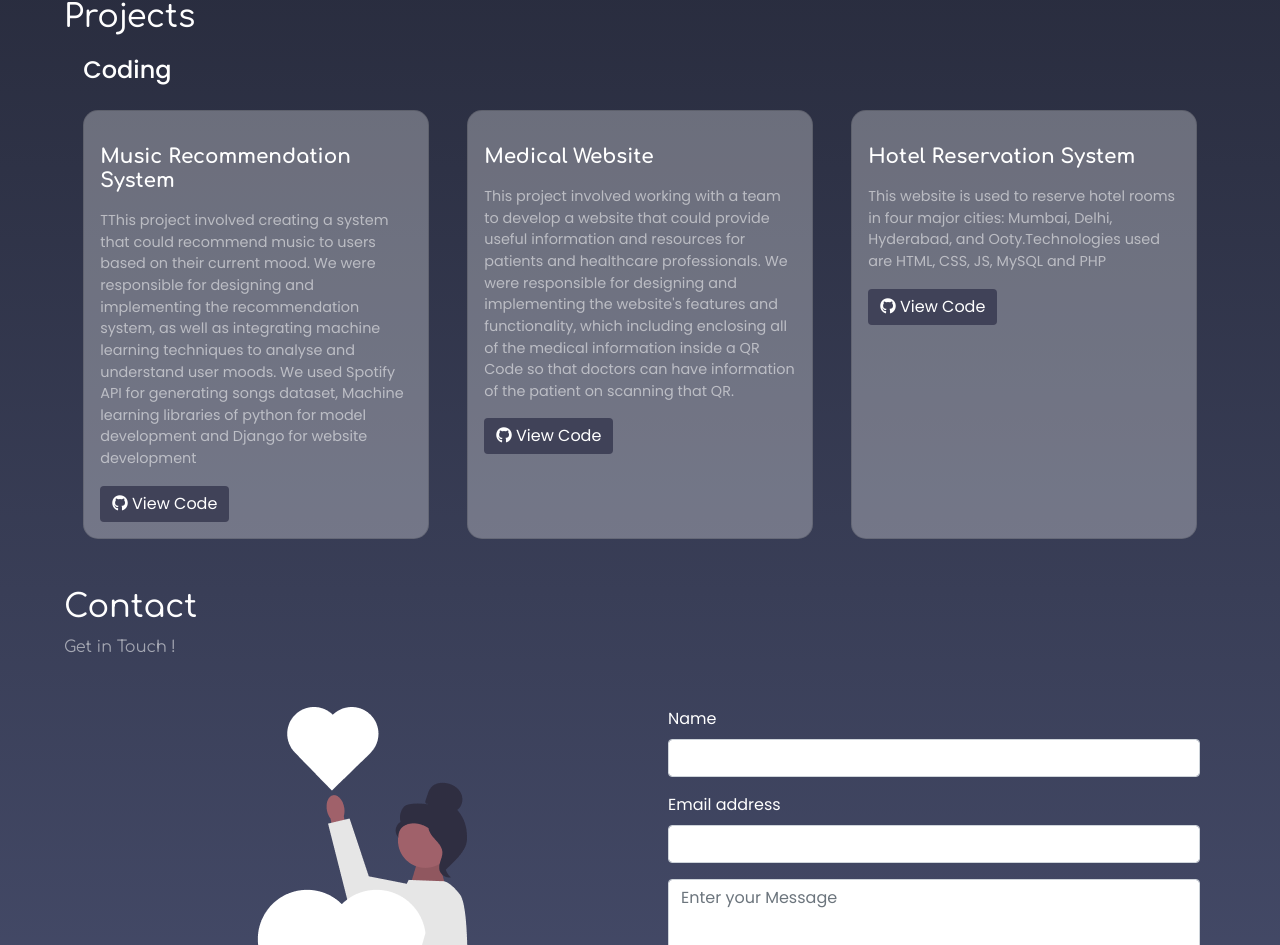
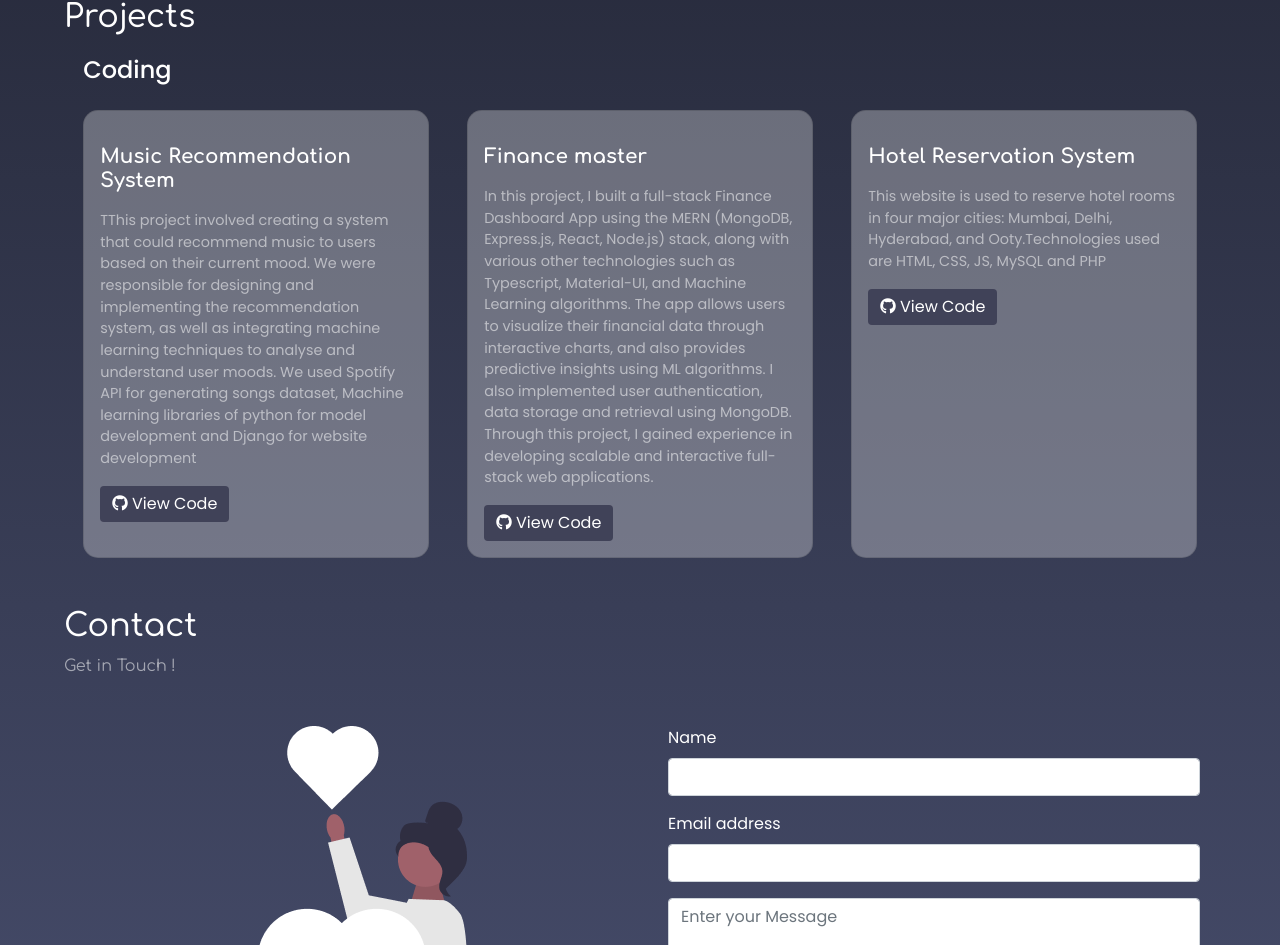
Before and after one commit to shubham22122001/Portfolio, a React (Create React App) app: page / in a window 1280 px wide. Shown: the part 1586-2531 px from the top of the page. Built offline with nearby package versions, Linux system fonts and the light colour scheme; the HTML template or start-up script is replaced by a standard one.

Commit message:
git commit -m "third commit"

```diff
--- a/src/components/Projects.js
+++ b/src/components/Projects.js
@@ -16,9 +16,9 @@ const Projects = () => {
         },
         {
             id: '2',
-            title: 'Medical Website',
-            description: "This project involved working with a team to develop a website that could provide useful information and resources for patients and healthcare professionals. We were responsible for designing and implementing the website's features and functionality, which including enclosing  all of the medical information inside a QR Code so that doctors can have information of the patient on scanning that QR.",
-            link: 'https://github.com/Mehulparekh144/MedWay'
+            title: 'Finance master',
+            description: "In this project, I built a full-stack Finance Dashboard App using the MERN (MongoDB, Express.js, React, Node.js) stack, along with various other technologies such as Typescript, Material-UI, and Machine Learning algorithms. The app allows users to visualize their financial data through interactive charts, and also provides predictive insights using ML algorithms. I also implemented user authentication, data storage and retrieval using MongoDB. Through this project, I gained experience in developing scalable and interactive full-stack web applications.",
+            link: 'https://github.com/shubham22122001/Finance_Master_MERN/tree/master'
 
         },
         {
```
